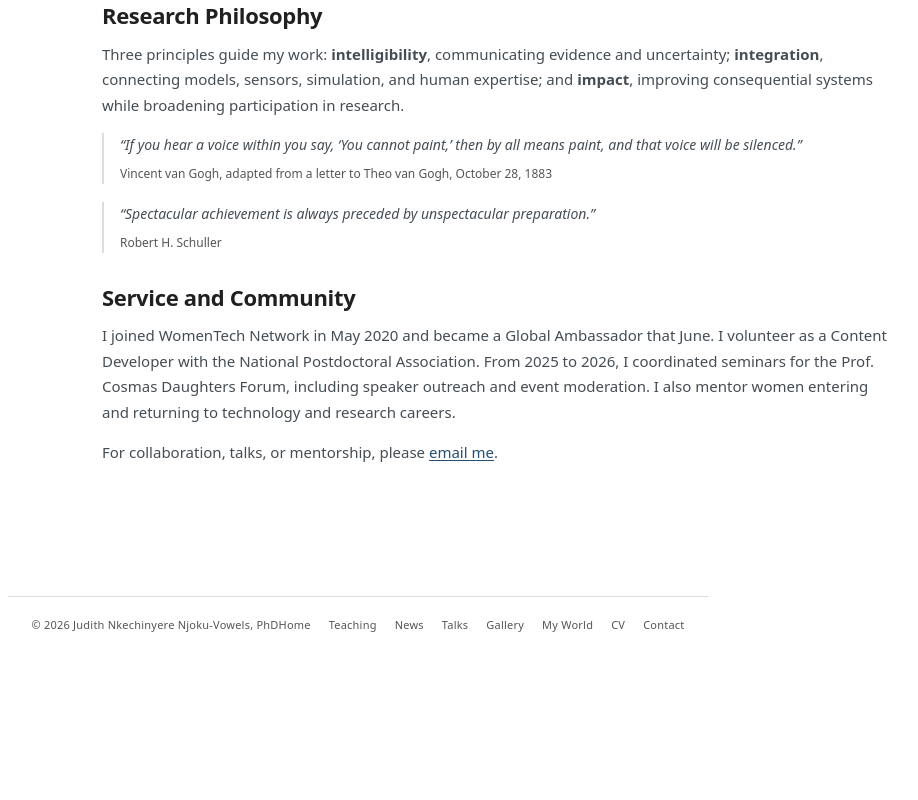
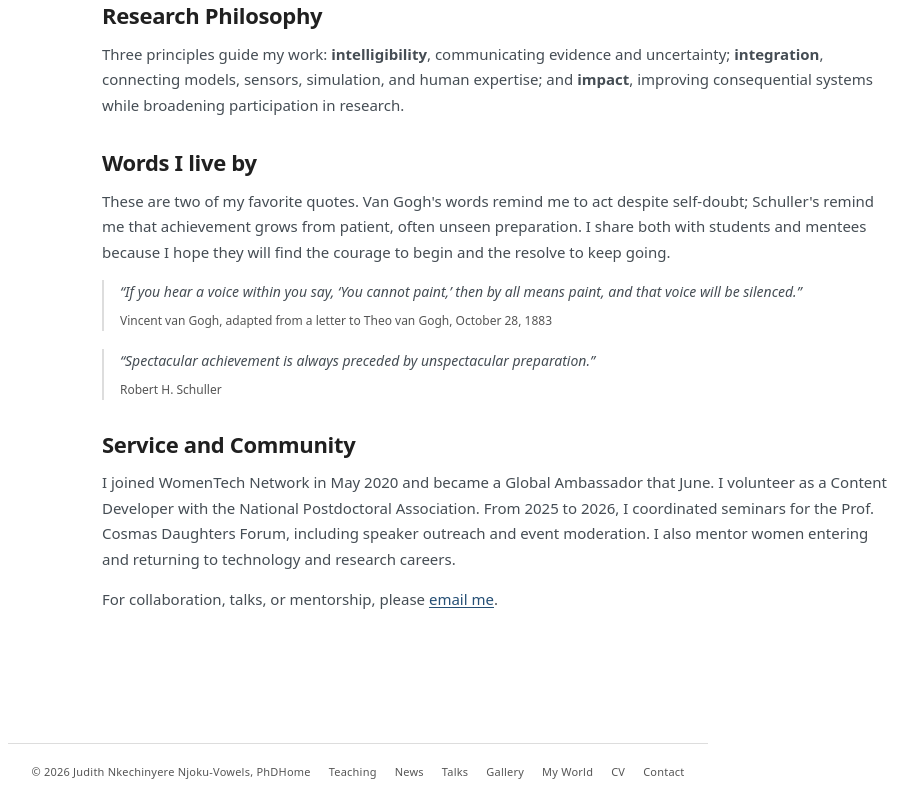
Before and after one commit to Judith989/judith-website-2026, a Next.js app: page / in a window 1280 px wide. Shown: the part 1406-2206 px from the top of the page, without its empty margins (282-1200 px from the left). Before the commit the page ends 2059 px from the top, so only its background shows below. Built offline with nearby package versions, Linux system fonts and the light colour scheme; no server answers.

Commit message:
Give favorite quotes their personal context

```diff
--- a/app/page.tsx
+++ b/app/page.tsx
@@ -67,6 +67,11 @@ export default function Home() {
           <section id="philosophy">
             <h2>Research Philosophy</h2>
             <p>Three principles guide my work: <strong>intelligibility</strong>, communicating evidence and uncertainty; <strong>integration</strong>, connecting models, sensors, simulation, and human expertise; and <strong>impact</strong>, improving consequential systems while broadening participation in research.</p>
+          </section>
+
+          <section id="personal-philosophy">
+            <h2>Words I live by</h2>
+            <p>These are two of my favorite quotes. Van Gogh&apos;s words remind me to act despite self-doubt; Schuller&apos;s remind me that achievement grows from patient, often unseen preparation. I share both with students and mentees because I hope they will find the courage to begin and the resolve to keep going.</p>
             <blockquote><p>“If you hear a voice within you say, ‘You cannot paint,’ then by all means paint, and that voice will be silenced.”</p><cite>Vincent van Gogh, adapted from a letter to Theo van Gogh, October 28, 1883</cite></blockquote>
             <blockquote><p>“Spectacular achievement is always preceded by unspectacular preparation.”</p><cite>Robert H. Schuller</cite></blockquote>
           </section>
```
